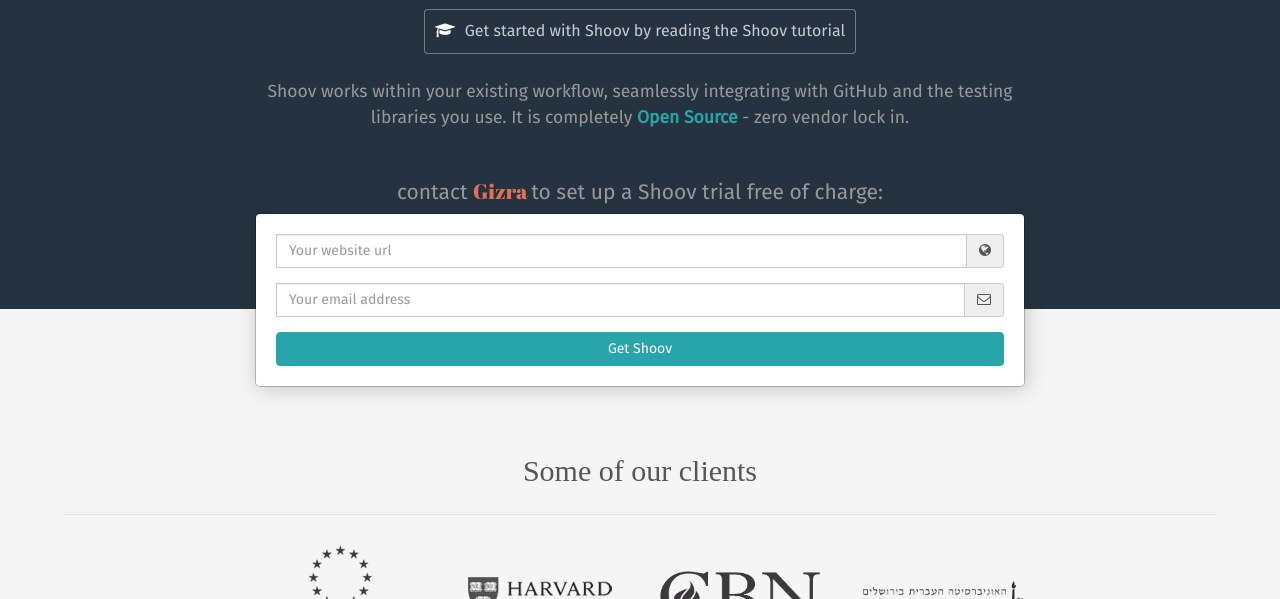
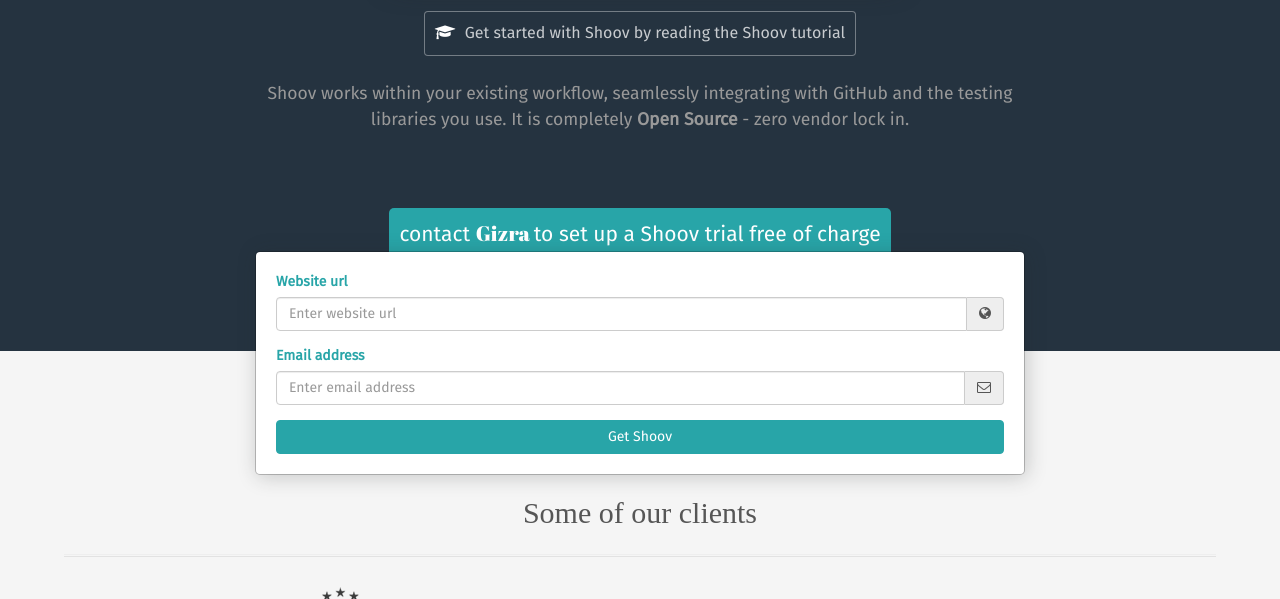
Before and after one commit to shoov/shoov.io, a Jekyll site: the page built from src/index.html, in a window 1280 px wide and 1400 px high, cut to the strip 801-1400 px from the top of the window. Built offline with Jekyll 4.4.1, drawn with Linux system fonts in a browser that asks for light colours; nearby versions of some CDN libraries; some web fonts are replaced; library files that are not in the unit come from our copies; Markdown is read by kramdown in place of the engine named in the settings; the list of posts is cut into pages by our own code.

Commit message:
more styling

```diff
--- a/src/assets/scss/style.scss
+++ b/src/assets/scss/style.scss
@@ -26,6 +26,10 @@
 
   .turquoise {
     color: $turquoise;
+  }
+
+  .white {
+    color: white;
   }
 
   a {
--- a/src/index.html
+++ b/src/index.html
@@ -17,25 +17,25 @@
             <a href="tutorials/lesson1-install" class="btn btn-block btn-primary tutorial">
                 <i class="fa fa-graduation-cap"></i> Get started with Shoov by reading the Shoov tutorial
             </a>
-            <p>Shoov works within your existing workflow, seamlessly integrating with GitHub and the testing libraries you use. It is completely <a href="http://github.com/gizra/shoov"><strong>Open Source</strong></a> - zero vendor lock in.</p>
-            <p class="contact-us-title">contact <a href="http://www.gizra.com" target="_blank" class="gizra-logo"> Gizra </a>to set up a Shoov trial free of charge:</p>
+            <p>Shoov works within your existing workflow, seamlessly integrating with GitHub and the testing libraries you use. It is completely <a href="http://github.com/gizra/shoov"><strong class="strong">Open Source</strong></a> - zero vendor lock in.</p>
+            <p class="contact-us-title">contact <a href="http://www.gizra.com" target="_blank" class="gizra-logo"> Gizra </a>to set up a Shoov trial free of charge</p>
         </div>
     </section>
     <div class="more-shoov">
-        <section class="container text-center">
+        <section class="container">
             <form id="shoov-trail-form" class="contact-form" method="post" action="">
                 <div class="row">
                     <div class="col-xs-12 form-group">
+                        <label class="turquoise text-left" for="website">Website url</label>
                         <div class="input-group">
-                            <label class="sr-only" for="website">Your website url</label>
-                            <input type="url" class="form-control" id="website" name="website" placeholder="Your website url" minlength="2" required="" aria-required="true">
+                            <input type="url" class="form-control" id="website" name="website" placeholder="Enter website url" minlength="2" required="" aria-required="true">
                             <span class="input-group-addon"><i class="fa fa-globe"></i></span>
                         </div>
                     </div>
                     <div class="col-xs-12 form-group">
+                        <label class="turquoise text-left" for="email">Email address</label>
                         <div class="input-group">
-                            <label class="sr-only" for="email">Email address</label>
-                            <input type="email" class="form-control" id="email" name="email" placeholder="Your email address" required="" aria-required="true">
+                            <input type="email" class="form-control" id="email" name="email" placeholder="Enter email address" required="" aria-required="true">
                             <span class="input-group-addon"><i class="fa fa-envelope-o"></i></span>
                         </div>
                     </div>
```
Also changed, not shown: src/assets/scss/_homepage.scss (+19 -8 lines), src/assets/stylesheets/style.css.
